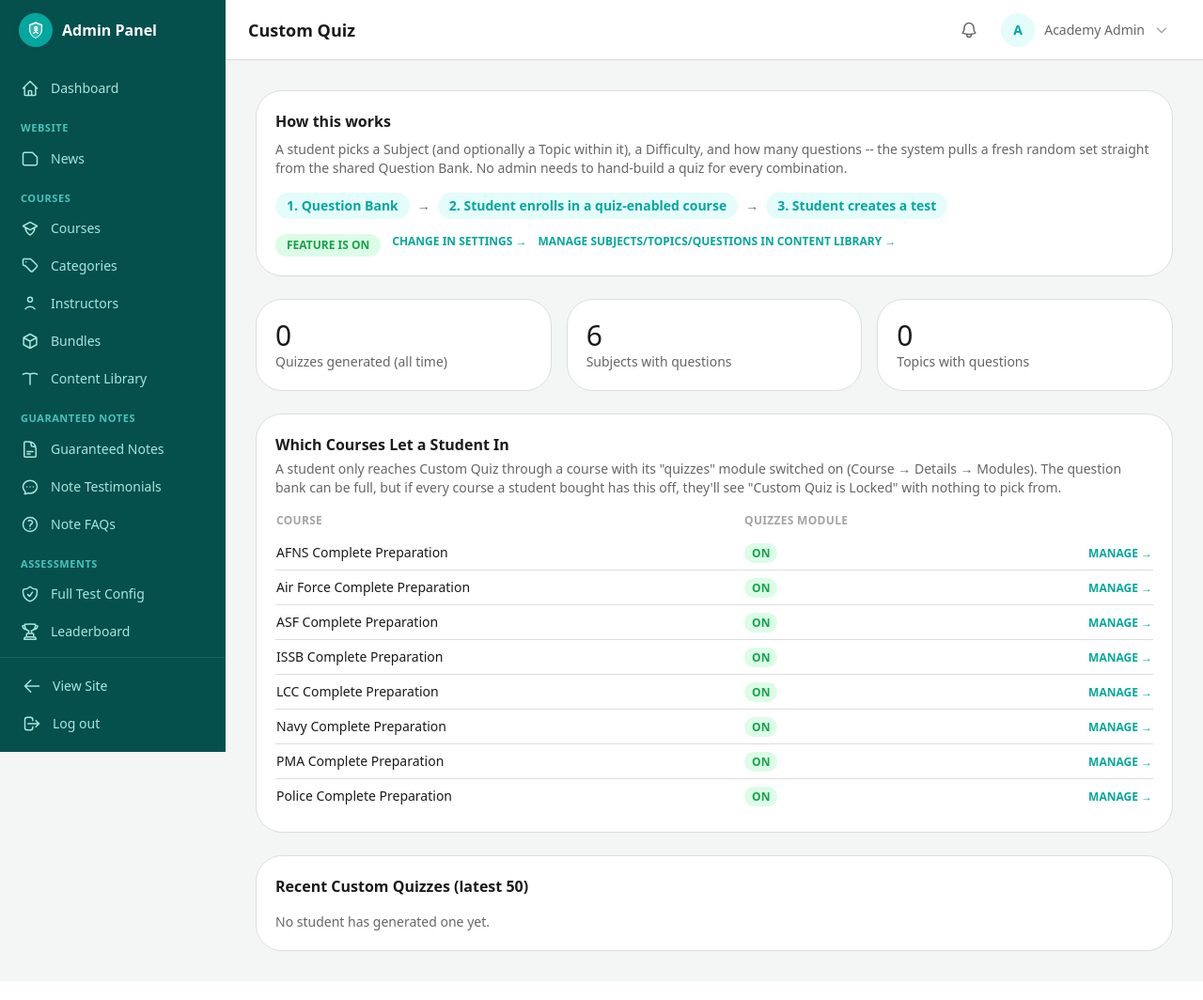
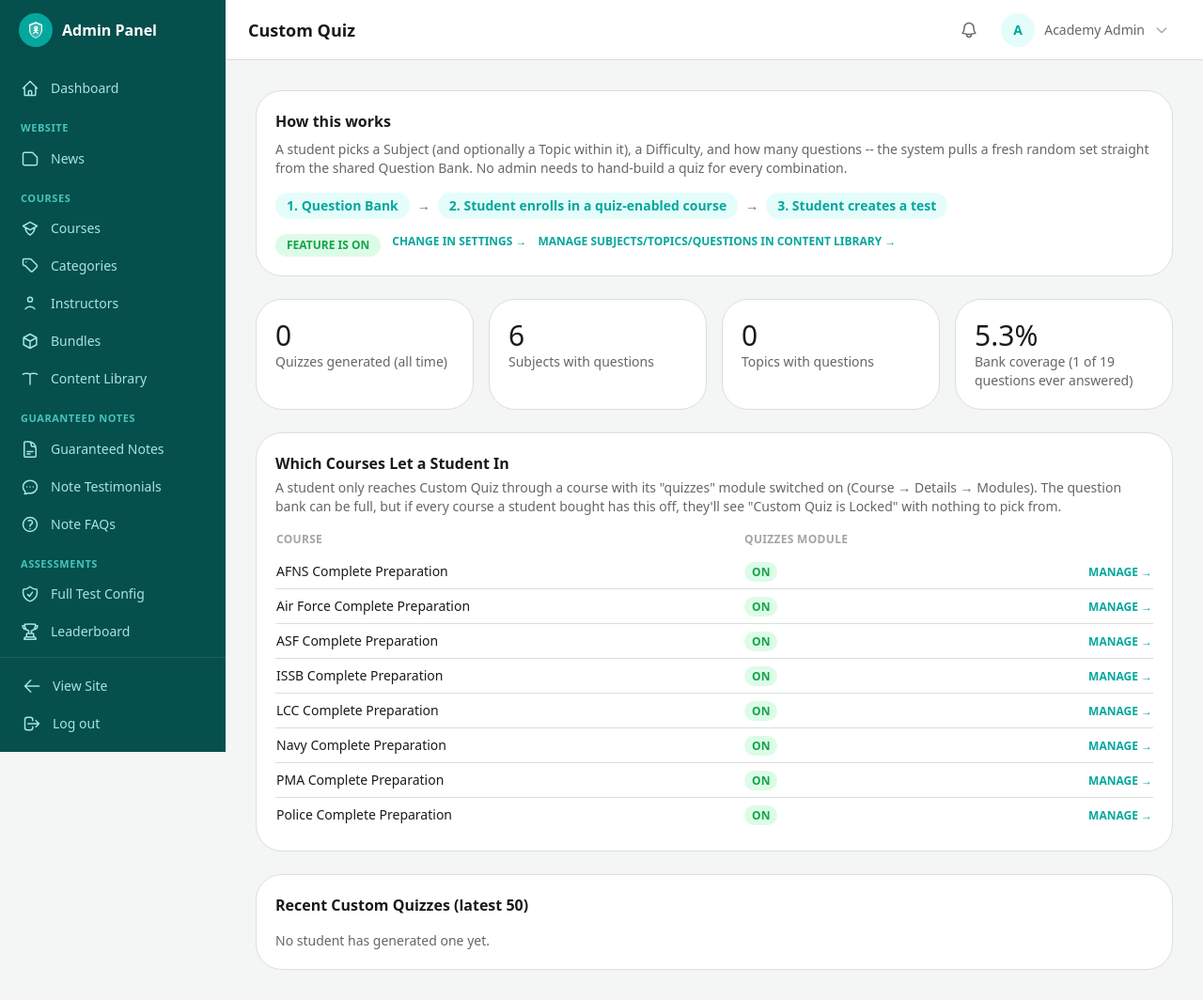
Before and after one commit to Rameesha-Malik/claude, a Laravel app: page /admin/custom-quiz in a window 1280 px wide. Shown: the whole page at 94% size. Before the commit the page ends 1012 px from the top, so only its background shows below. Run offline with Laravel 12, Linux system fonts and the light colour scheme; the visitor is signed in with stand-in values (Sample User, id 1); data comes from the database, SQL or seed files in the repository; tables that the repository leaves empty hold one stand-in row (values such as "Sample post"); style sheets or scripts are compiled from the project's sources; parts of the project's set-up code (start-up, migrations or seed data) failed here and were passed over; some libraries are stand-ins or nearby versions; some web fonts are replaced.

Commit message:
Add test history (resume/retake/delete) and bank coverage, UWorld-style
Client shared a video walkthrough of UWorld's QBank (Create Test, Tests
history, Progress analytics) asking to build the equivalent. Scoping
call: skip a second "Systems" taxonomy (Subject -> Topic already plays
that filtering role, and splitting the bank into two categorization
axes is a much bigger schema/admin change for unclear benefit here);
build the one concrete, currently-missing piece -- a student can't see
or manage past Custom Quizzes at all today -- and add the one
platform-wide number neither existing dashboard shows.

- Student > Custom Quiz: a "Your Past Tests" list folded into the same
  builder page (not a separate nav entry) -- each past test shows its
  score (or "Resume" if unsubmitted), a Retake button (same filters,
  fresh random question pick, via a new duplicate() endpoint sharing
  store()'s question-picking logic), and delete.
- Admin > Custom Quiz: added a 4th stat, "Bank coverage" -- % of the
  question bank ever actually answered by any student, same idea as
  UWorld's "9% bank coverage" figure, platform-wide rather than
  per-student (the Student Dashboard already covers the per-student
  version, and Admin Dashboard already has total questions + platform
  accuracy, so this is the one number neither already shows).

Course-side changes from the same client conversation are intentionally
out of scope here per their own note that it's "a separate debate."

Co-Authored-By: Claude Sonnet 5 <noreply@anthropic.com>
Claude-Session: https://claude.ai/code/session_01GCjxBw13kxpwEKqy715LPy

```diff
--- a/lion-forces-lms/app/Http/Controllers/Admin/CustomQuizController.php
+++ b/lion-forces-lms/app/Http/Controllers/Admin/CustomQuizController.php
@@ -5,7 +5,9 @@ namespace App\Http\Controllers\Admin;
 use App\Http\Controllers\Controller;
 use App\Models\Course;
 use App\Models\CustomQuizConfig;
+use App\Models\QuestionBank;
 use App\Models\Subject;
+use App\Models\TestAttemptAnswer;
 use App\Models\Topic;
 use App\Support\FeatureFlags;
 use Inertia\Inertia;
@@ -26,6 +28,15 @@ class CustomQuizController extends Controller
 {
     public function index(): Response
     {
+        // Client, from a UWorld QBank walkthrough: platform-wide "bank
+        // coverage" -- how much of the question bank has ever actually
+        // been seen by a student, not per-student (the Student Dashboard
+        // already has the per-student version; Admin Dashboard already
+        // has total questions + platform accuracy -- coverage is the one
+        // UWorld-style number neither of those shows).
+        $totalQuestions = QuestionBank::count();
+        $usedQuestions = TestAttemptAnswer::whereNotNull('is_correct')->distinct('question_id')->count('question_id');
+
         $configs = CustomQuizConfig::with(['user:id,name,email', 'subject:id,name', 'topic:id,name', 'attempts'])
             ->latest()
             ->limit(50)
@@ -48,6 +59,11 @@ class CustomQuizController extends Controller
                 'total_generated' => CustomQuizConfig::count(),
                 'subjects_with_questions' => Subject::has('questions')->count(),
                 'topics_with_questions' => Topic::has('questions')->count(),
+                'bank_coverage' => [
+                    'used' => $usedQuestions,
+                    'total' => $totalQuestions,
+                    'percentage' => $totalQuestions > 0 ? round($usedQuestions / $totalQuestions * 100, 1) : 0,
+                ],
             ],
             // Custom Quiz is only reachable from a course whose "quizzes"
             // module is switched on (Course > Details > Modules) -- that
--- a/lion-forces-lms/resources/js/Pages/Admin/CustomQuiz/Index.tsx
+++ b/lion-forces-lms/resources/js/Pages/Admin/CustomQuiz/Index.tsx
@@ -15,7 +15,10 @@ interface CourseRow { id: number; title: string; quizzes_enabled: boolean }
 interface Props {
     configs: ConfigRow[];
     enabled: boolean;
-    stats: { total_generated: number; subjects_with_questions: number; topics_with_questions: number };
+    stats: {
+        total_generated: number; subjects_with_questions: number; topics_with_questions: number;
+        bank_coverage: { used: number; total: number; percentage: number };
+    };
     courses: CourseRow[];
 }
 
@@ -58,7 +61,7 @@ export default function AdminCustomQuizIndex({ configs, enabled, stats, courses
                 </div>
             </div>
 
-            <div className="mb-6 grid gap-4 sm:grid-cols-3">
+            <div className="mb-6 grid gap-4 sm:grid-cols-2 lg:grid-cols-4">
                 <div className="rounded-2xl border border-border bg-surface p-5">
                     <div className="font-display text-3xl text-text">{stats.total_generated}</div>
                     <div className="text-sm text-text-secondary">Quizzes generated (all time)</div>
@@ -70,6 +73,12 @@ export default function AdminCustomQuizIndex({ configs, enabled, stats, courses
                 <div className="rounded-2xl border border-border bg-surface p-5">
                     <div className="font-display text-3xl text-text">{stats.topics_with_questions}</div>
                     <div className="text-sm text-text-secondary">Topics with questions</div>
+                </div>
+                <div className="rounded-2xl border border-border bg-surface p-5">
+                    <div className="font-display text-3xl text-text">{stats.bank_coverage.percentage}%</div>
+                    <div className="text-sm text-text-secondary">
+                        Bank coverage ({stats.bank_coverage.used.toLocaleString()} of {stats.bank_coverage.total.toLocaleString()} questions ever answered)
+                    </div>
                 </div>
             </div>
 
--- a/lion-forces-lms/resources/js/Pages/Student/CustomQuiz/Create.tsx
+++ b/lion-forces-lms/resources/js/Pages/Student/CustomQuiz/Create.tsx
@@ -1,15 +1,84 @@
-import { Head, Link, useForm } from '@inertiajs/react';
+import { Head, Link, router, useForm } from '@inertiajs/react';
 import { FormEvent } from 'react';
 import StudentLayout from '@/Layouts/StudentLayout';
 
 interface SubjectOption { id: number; name: string; questions_count: number }
 interface TopicOption { id: number; subject_id: number; name: string }
 interface CourseInfo { id: number; title: string; slug: string }
-interface Props { subjects: SubjectOption[]; topics: TopicOption[]; locked?: boolean; course?: CourseInfo | null }
+interface HistoryItem {
+    id: number; subject: string | null; topic: string | null; difficulty: string | null;
+    question_count: number; created_at: string; attempt_id: number | null; percentage: string | null;
+}
+interface Props {
+    subjects: SubjectOption[]; topics: TopicOption[]; locked?: boolean; course?: CourseInfo | null;
+    history?: HistoryItem[];
+}
 
 const inputClass = 'w-full rounded-lg border border-border px-3 py-2.5 text-sm focus:border-primary focus:shadow-glow focus:outline-none';
 
-export default function CreateCustomQuiz({ subjects, topics, locked = false, course = null }: Props) {
+function scoreTone(pct: number): string {
+    if (pct >= 70) return 'bg-success-bg text-success';
+    if (pct >= 50) return 'bg-warning-bg text-warning';
+    return 'bg-danger-bg text-danger';
+}
+
+// UWorld's "Tests" tab, folded into this same page rather than a separate
+// nav entry/URL -- a student can see every quiz they've built, pick up an
+// unsubmitted one, retake with a fresh random pick of the same filters, or
+// clear out old ones, all right under the builder that made them.
+function TestHistory({ history }: { history: HistoryItem[] }) {
+    function destroy(id: number) {
+        if (confirm('Remove this from your test history? This cannot be undone.')) {
+            router.delete(`/portal/custom-quiz/${id}`, { preserveScroll: true });
+        }
+    }
+
+    if (history.length === 0) return null;
+
+    return (
+        <div className="mx-auto mt-8 max-w-lg">
+            <h2 className="mb-3 text-sm font-bold uppercase tracking-wide text-text-muted">Your Past Tests</h2>
+            <div className="space-y-3">
+                {history.map((h) => (
+                    <div key={h.id} className="flex items-center justify-between gap-3 rounded-2xl border border-border bg-surface p-4">
+                        <div className="min-w-0">
+                            <p className="truncate text-sm font-semibold text-text">
+                                {h.subject ?? 'Any subject'}{h.topic ? ` — ${h.topic}` : ''}
+                            </p>
+                            <p className="text-xs text-text-muted">
+                                {h.question_count} question{h.question_count === 1 ? '' : 's'}
+                                {h.difficulty ? ` · ${h.difficulty}` : ''} · {new Date(h.created_at).toLocaleDateString()}
+                            </p>
+                        </div>
+                        <div className="flex flex-shrink-0 items-center gap-2">
+                            {h.percentage !== null ? (
+                                <Link href={`/portal/attempts/${h.attempt_id}`} className={`rounded-full px-2.5 py-1 text-xs font-bold ${scoreTone(Number(h.percentage))}`}>
+                                    {h.percentage}%
+                                </Link>
+                            ) : (
+                                <Link href={`/portal/custom-quiz/${h.id}`} className="rounded-full bg-primary-subtle px-2.5 py-1 text-xs font-bold text-primary hover:bg-primary/20">
+                                    Resume
+                                </Link>
+                            )}
+                            <button
+                                onClick={() => router.post(`/portal/custom-quiz/${h.id}/duplicate`)}
+                                title="Retake with a fresh random pick"
+                                className="rounded-full border border-border px-2.5 py-1 text-xs font-bold text-text-secondary hover:border-primary hover:text-primary"
+                            >
+                                Retake
+                            </button>
+                            <button onClick={() => destroy(h.id)} title="Remove" className="text-text-muted hover:text-danger">
+                                ✕
+                            </button>
+                        </div>
+                    </div>
+                ))}
+            </div>
+        </div>
+    );
+}
+
+export default function CreateCustomQuiz({ subjects, topics, locked = false, course = null, history = [] }: Props) {
     const form = useForm({
         subject_id: '' as number | '',
         topic_id: '' as number | '',
@@ -121,6 +190,8 @@ export default function CreateCustomQuiz({ subjects, topics, locked = false, cou
                     </button>
                 </form>
             </div>
+
+            <TestHistory history={history} />
         </StudentLayout>
     );
 }
--- a/lion-forces-lms/routes/web.php
+++ b/lion-forces-lms/routes/web.php
@@ -141,6 +141,8 @@ Route::middleware(['auth', 'verified', 'user_type:student', 'check.active'])->pr
     Route::post('/custom-quiz', [StudentCustomQuizController::class, 'store'])->name('student.custom-quiz.store');
     Route::get('/custom-quiz/{config}', [StudentCustomQuizController::class, 'show'])->name('student.custom-quiz.show');
     Route::post('/custom-quiz/{config}/submit', [StudentCustomQuizController::class, 'submit'])->name('student.custom-quiz.submit');
+    Route::post('/custom-quiz/{config}/duplicate', [StudentCustomQuizController::class, 'duplicate'])->name('student.custom-quiz.duplicate');
+    Route::delete('/custom-quiz/{config}', [StudentCustomQuizController::class, 'destroy'])->name('student.custom-quiz.destroy');
     Route::get('/attempts/{attempt}', [StudentAttemptController::class, 'show'])->name('student.attempts.show');
 
     Route::get('/mock-exams/{mockExam}', [StudentMockExamController::class, 'show'])->name('student.mock-exams.show');
```
Also changed, not shown: lion-forces-lms/app/Http/Controllers/Student/CustomQuizController.php (+78 -11 lines).
